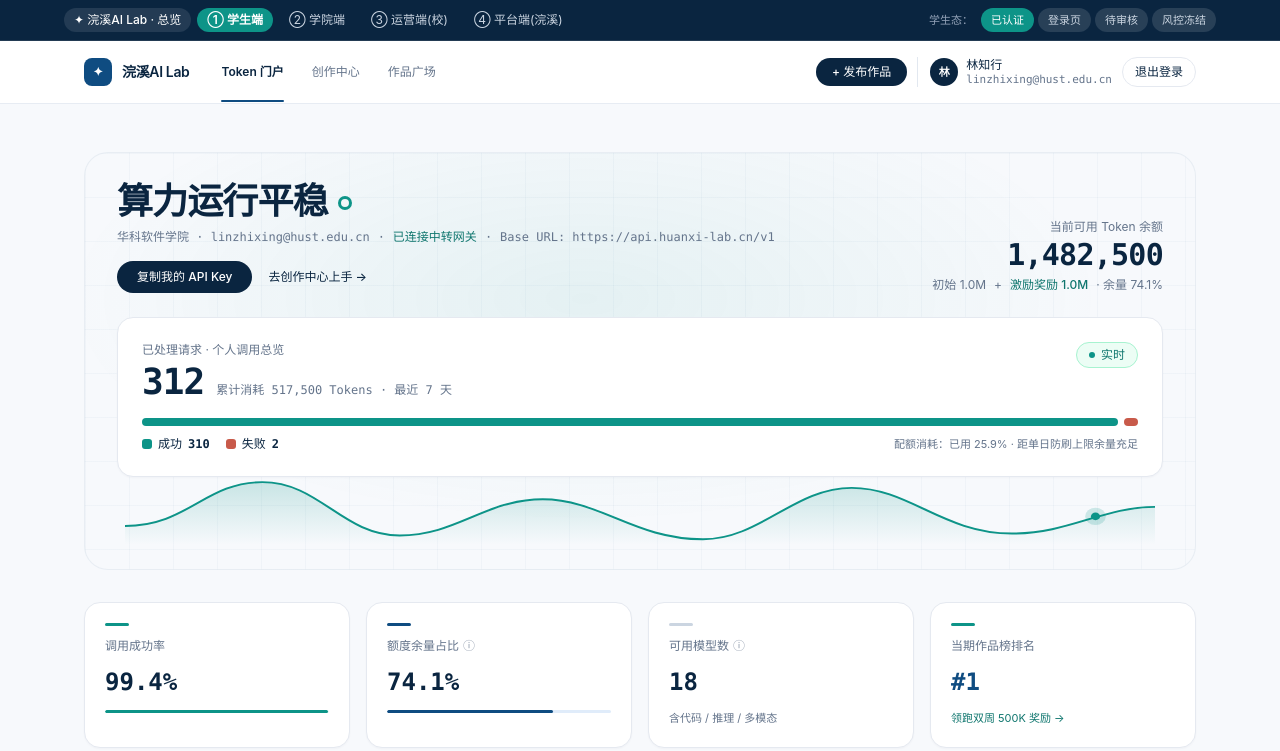
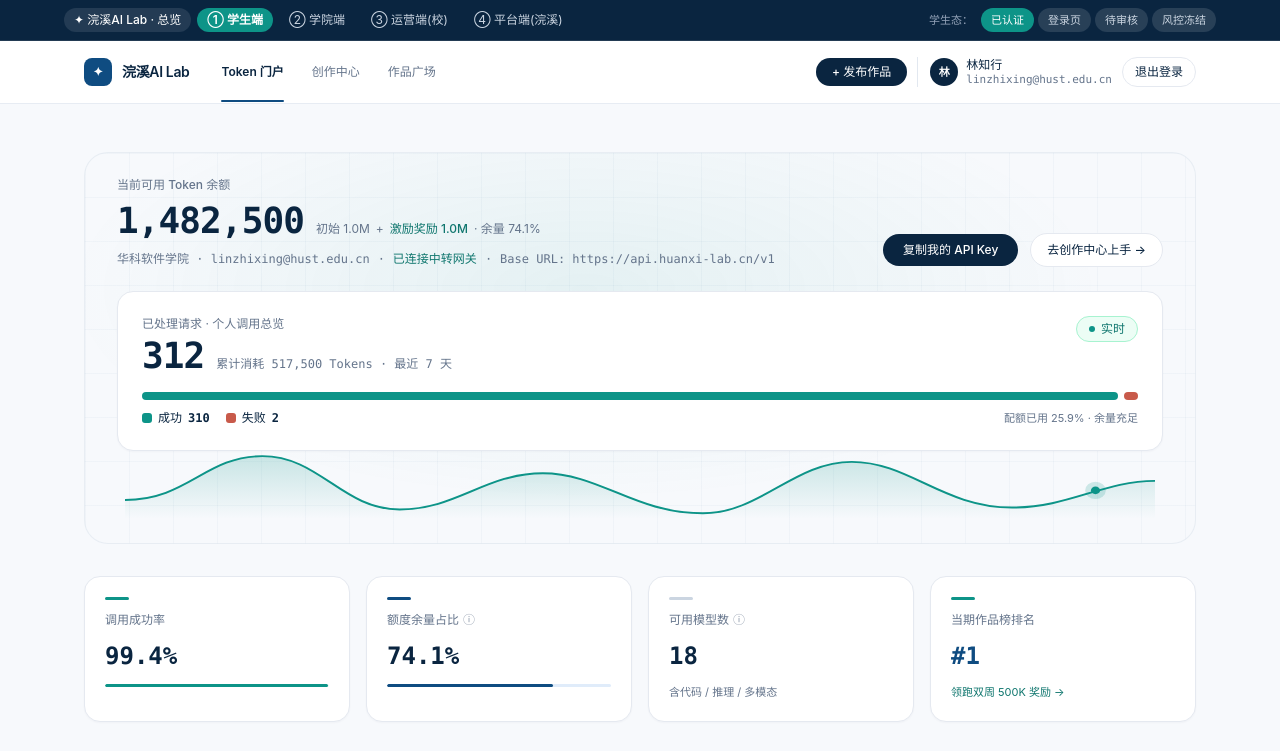
Before and after one commit to SALAH-sudo233/campus-ai-mvp-prototype, a plain HTML site: page index.html in a window 1280 px wide. Shown: the top 751 px of the page. Drawn offline with Linux system fonts and the light colour scheme.

Commit message:
精简学生端Token门户展示：移除算力状态标题、限流/防倒卖标签及激励到账记录
改动背景：
根据 http://14.103.80.52/app/ 线上验收反馈，进一步精简学生端 Token 门户视觉噪音，隐藏内部运维/风控文案，让首屏直接聚焦学生可用额度与密钥接入。

主要改动点：
1. 移除首屏顶部“算力运行平稳”状态标题及关联 DOM/JS 引用，改为直接突出当前可用 Token 余额与快捷操作按钮；
2. 移除个人 API 密钥卡底部的“限流：安全保护开启”与“防倒卖审计：已启用”标签，以及配额条中的“防刷”表述；
3. 移除右侧模型使用对比卡底部的“近期激励到账记录”区块。

影响范围：
仅更新 index.html 与 student-portal.html，不影响其他三端、路由及后端服务。

验证方式：
1. 校验移除项在静态 HTML 中已完全清除且无遗留 DOM 引用；
2. 内联 JS 通过 node --check 语法检查；
3. 推送至 main 后基于目标提交部署到 14.103.80.52 并核对远端 SHA256 与公网 /app/ HTTP 200 响应。

```diff
--- a/index.html
+++ b/index.html
@@ -255,37 +255,32 @@
         </div>
 
         <div id="tokenMainContent" class="space-y-8">
-          <!-- 1. CPAMC-Style Status Hero + Floating Live Telemetry Wave Card -->
-          <div class="hero-grid-glow rounded-3xl px-6 sm:px-8 pt-7 pb-6 border border-slate-200/70 space-y-6">
+          <!-- 1. Token Hero + Floating Live Telemetry Wave Card -->
+          <div class="hero-grid-glow rounded-3xl px-6 sm:px-8 pt-6 pb-6 border border-slate-200/70 space-y-6">
             <div class="flex flex-wrap items-end justify-between gap-4">
               <div class="space-y-2">
-                <div class="flex items-center gap-2.5">
-                  <h1 id="heroHeadline" class="text-3xl sm:text-4xl font-bold tracking-tight">算力运行平稳</h1>
-                  <span id="heroRing" class="w-3.5 h-3.5 rounded-full border-[3px] inline-block mt-1" style="border-color:var(--accent);"></span>
-                </div>
-                <div class="mono text-xs flex flex-wrap items-center gap-2" style="color:var(--muted);">
+                <div class="text-xs font-medium" style="color:var(--muted);">当前可用 Token 余额</div>
+                <div class="flex flex-wrap items-baseline gap-3">
+                  <div class="text-3xl sm:text-4xl font-bold mono tracking-tight" style="color:var(--ink);">1,482,500</div>
+                  <div class="text-xs flex items-center gap-1.5" style="color:var(--muted);">
+                    <span>初始 1.0M</span>
+                    <span>+</span>
+                    <span style="color:var(--accent-ink);" class="font-medium">激励奖励 1.0M</span>
+                    <span>· 余量 74.1%</span>
+                  </div>
+                </div>
+                <div class="mono text-xs flex flex-wrap items-center gap-2 pt-0.5" style="color:var(--muted);">
                   <span>华科软件学院 · linzhixing@hust.edu.cn</span>
                   <span>·</span>
                   <span id="heroConnStatus" style="color:var(--accent-ink);">已连接中转网关</span>
                   <span>·</span>
                   <span>Base URL: https://api.huanxi-lab.cn/v1</span>
                 </div>
-                <div class="flex items-center gap-4 pt-2">
-                  <button id="heroCopyBtn" onclick="copyCurrentKey()" class="cpa-pill-btn px-5 py-2 text-xs font-medium">复制我的 API Key</button>
-                  <button onclick="switchTab('studio')" class="text-xs font-medium hover:underline flex items-center gap-1" style="color:var(--ink);">去创作中心上手 →</button>
-                </div>
-              </div>
-
-              <!-- Quick Quota Pill Summary on Right -->
-              <div class="text-left sm:text-right">
-                <div class="text-xs" style="color:var(--muted);">当前可用 Token 余额</div>
-                <div class="text-3xl font-bold mono tracking-tight mt-0.5" style="color:var(--ink);">1,482,500</div>
-                <div class="text-xs mt-1 flex items-center sm:justify-end gap-2" style="color:var(--muted);">
-                  <span>初始 1.0M</span>
-                  <span>+</span>
-                  <span style="color:var(--accent-ink);" class="font-medium">激励奖励 1.0M</span>
-                  <span>· 余量 74.1%</span>
-                </div>
+              </div>
+
+              <div class="flex items-center gap-3">
+                <button id="heroCopyBtn" onclick="copyCurrentKey()" class="cpa-pill-btn px-5 py-2 text-xs font-medium">复制我的 API Key</button>
+                <button onclick="switchTab('studio')" class="cpa-ghost-pill px-4 py-2 text-xs font-medium">去创作中心上手 →</button>
               </div>
             </div>
 
@@ -315,7 +310,7 @@
                     <span class="inline-flex items-center gap-1.5"><span class="w-2.5 h-2.5 rounded-[3px]" style="background:var(--accent);"></span> 成功 <strong class="mono">310</strong></span>
                     <span class="inline-flex items-center gap-1.5"><span class="w-2.5 h-2.5 rounded-[3px]" style="background:var(--coral);"></span> 失败 <strong class="mono">2</strong></span>
                   </div>
-                  <span class="text-[11px]" style="color:var(--muted);">配额消耗：已用 25.9% · 距单日防刷上限余量充足</span>
+                  <span class="text-[11px]" style="color:var(--muted);">配额已用 25.9% · 余量充足</span>
                 </div>
               </div>
 
@@ -469,11 +464,7 @@
                   <div id="healthStrip" class="grid grid-cols-[repeat(20,minmax(0,1fr))] gap-1"></div>
                 </div>
 
-                <div class="pt-3 border-t border-slate-100 flex flex-wrap items-center justify-between gap-2 text-xs">
-                  <div class="flex items-center gap-2 flex-wrap">
-                    <span class="px-2.5 py-0.5 rounded-full text-[11px]" style="background:var(--bg-subtle); color:var(--muted);">限流：安全保护开启</span>
-                    <span class="px-2.5 py-0.5 rounded-full text-[11px]" style="background:var(--bg-subtle); color:var(--muted);">防倒卖审计：已启用</span>
-                  </div>
+                <div class="pt-3 border-t border-slate-100 flex items-center justify-end text-xs">
                   <button onclick="switchTab('studio')" class="font-medium hover:underline" style="color:var(--primary);">不会接入工具？去创作中心看教程 →</button>
                 </div>
               </div>
@@ -515,22 +506,6 @@
                   </div>
                   <div class="h-2 rounded-full overflow-hidden" style="background:var(--bg-subtle);">
                     <div class="h-full rounded-full" style="width:10.7%; background:#64748B;"></div>
-                  </div>
-                </div>
-
-                <div class="pt-3 border-t border-slate-100 space-y-2 text-xs">
-                  <div class="font-semibold">近期激励到账记录</div>
-                  <div class="flex justify-between">
-                    <span style="color:var(--muted);">双周作品榜 Top 1 奖励（学院激励池）</span>
-                    <span class="mono font-semibold" style="color:var(--accent-ink);">+500,000</span>
-                  </div>
-                  <div class="flex justify-between">
-                    <span style="color:var(--muted);">早期体验激励（学院激励池）</span>
-                    <span class="mono font-semibold" style="color:var(--accent-ink);">+500,000</span>
-                  </div>
-                  <div class="flex justify-between">
-                    <span style="color:var(--muted);">华科软件学院认证初始额度</span>
-                    <span class="mono font-semibold" style="color:var(--accent-ink);">+1,000,000</span>
                   </div>
                 </div>
               </div>
@@ -1107,8 +1082,6 @@
       pendingMask.classList.add('hidden');
       tokenMain.classList.remove('hidden');
 
-      const heroHeadline = document.getElementById('heroHeadline');
-      const heroRing = document.getElementById('heroRing');
       const heroConn = document.getElementById('heroConnStatus');
       const liveBadge = document.getElementById('liveBadge');
       const keyBadge = document.getElementById('keyStateBadge');
@@ -1121,8 +1094,6 @@
       document.getElementById('headerAuthBtn').textContent = state === 'pending' ? '切换登录' : '退出登录';
 
       // defaults
-      heroHeadline.textContent = '算力运行平稳';
-      heroRing.style.borderColor = 'var(--accent)';
       heroConn.textContent = '已连接中转网关';
       heroConn.style.color = 'var(--accent-ink)';
       liveBadge.innerHTML = `<span class="w-1.5 h-1.5 rounded-full" style="background:var(--accent);"></span> 实时`;
@@ -1154,8 +1125,6 @@
             <button onclick="openAppealModal()" class="px-3.5 py-1 rounded-full font-semibold text-white shrink-0" style="background:var(--coral);">提交解冻申诉</button>
           </div>
         `;
-        heroHeadline.textContent = '密钥已冻结';
-        heroRing.style.borderColor = 'var(--coral)';
         heroConn.textContent = '风控已阻断调用';
         heroConn.style.color = 'var(--coral)';
         liveBadge.innerHTML = `<span class="w-1.5 h-1.5 rounded-full" style="background:var(--coral);"></span> 已暂停`;
```
Also changed, not shown: student-portal.html (+20 -51 lines).
